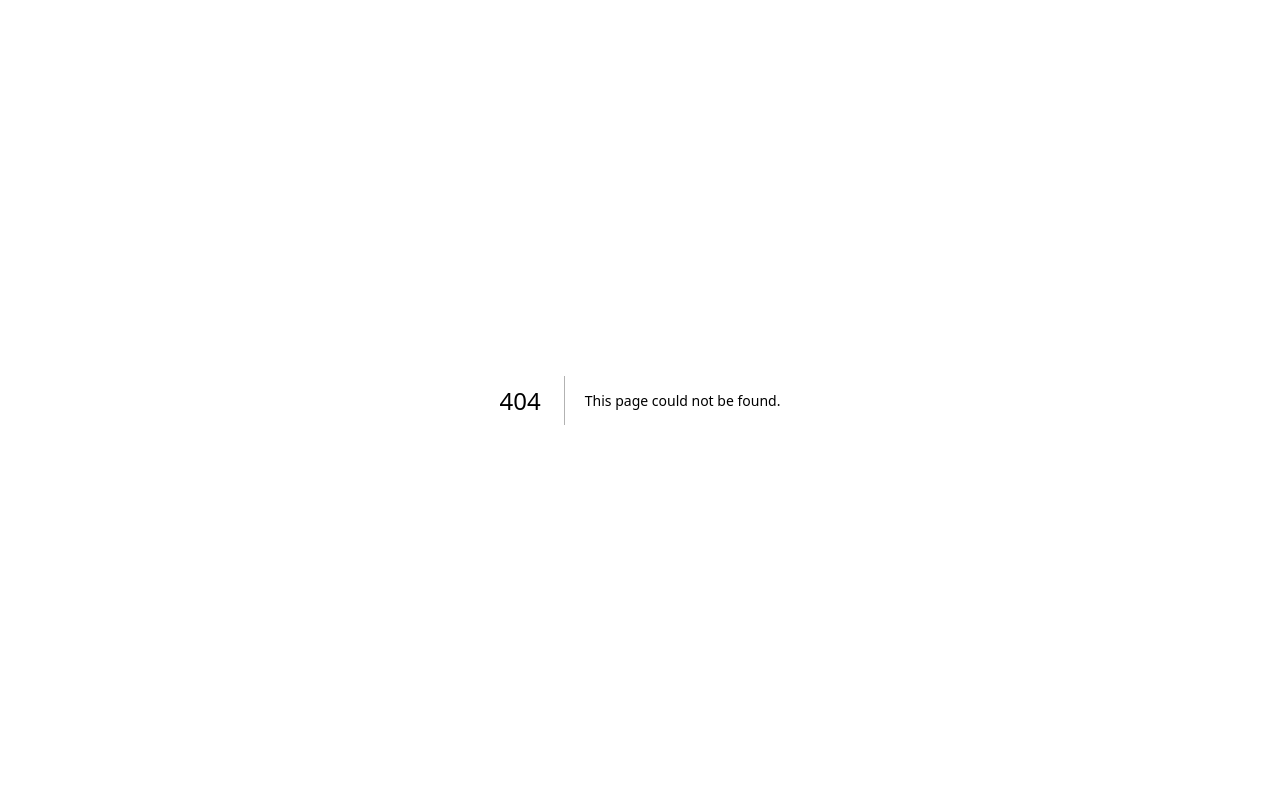
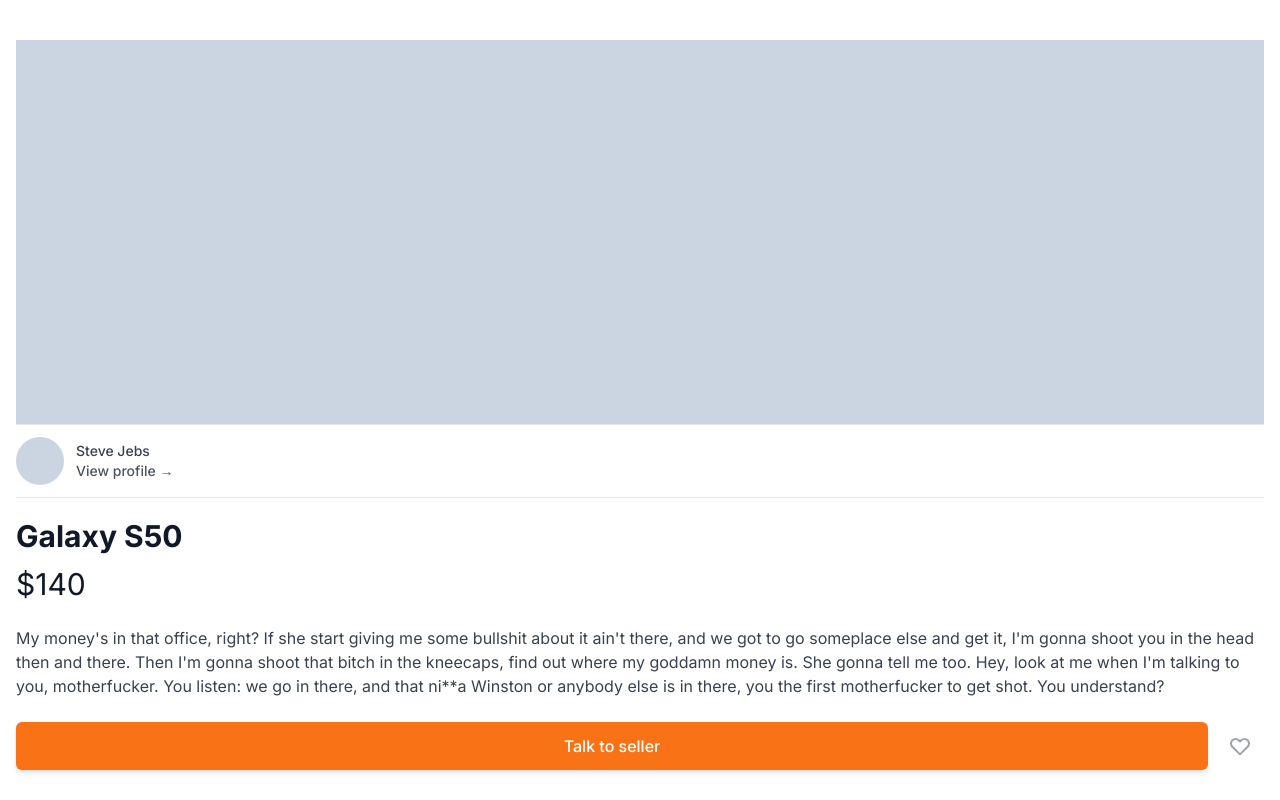
Before and after one commit to boyeonihn/carrot-market-app, a Next.js app: page /items/1 in a window 1280 px wide. Before the commit this address had no page. Shown: the top 800 px of the page. Built offline with nearby package versions, Linux system fonts and the light colour scheme.

Commit message:
feat: create items/id and apply styling

```diff
--- /dev/null
+++ b/app/items/[id]/page.tsx
@@ -0,0 +1,68 @@
+const ItemDetail = () => {
+  return (
+    <main className="px-4 py-10">
+      <section className="mb-8">
+        <div className="h-96 bg-slate-300" />
+        <div className="flex cursor-pointer py-3 border-t border-b items-center space-x-3">
+          <div className="w-12 h-12 rounded-full bg-slate-300" />
+          <div>
+            <p className="text-sm font-medium text-gray-700">Steve Jebs</p>
+            <p className="text-sm font-medium text-gray-600">
+              View profile &rarr;
+            </p>
+          </div>
+        </div>
+        <div className="mt-5">
+          <h1 className="text-3xl font-bold text-gray-900">Galaxy S50</h1>
+          <span className="block text-3xl mt-3 text-gray-900">$140</span>
+          <p className="text-base my-6 text-gray-700">
+            My money&apos;s in that office, right? If she start giving me some
+            bullshit about it ain&apos;t there, and we got to go someplace else
+            and get it, I&apos;m gonna shoot you in the head then and there.
+            Then I&apos;m gonna shoot that bitch in the kneecaps, find out where
+            my goddamn money is. She gonna tell me too. Hey, look at me when
+            I&apos;m talking to you, motherfucker. You listen: we go in there,
+            and that ni**a Winston or anybody else is in there, you the first
+            motherfucker to get shot. You understand?
+          </p>
+          <div className="flex items-center justify-between space-x-2">
+            <button className="flex-1 bg-orange-500 text-white py-3 rounded-md shadow-md font-medium hover:bg-orange-600 focus:outline-none focus:ring-2 focus:ring-offset-2 focus:ring-orange-500">
+              Talk to seller
+            </button>
+            <button className="p-3 flex items-center justify-center text-gray-400 hover:bg-gray-100 rounded-md hover:text-gray-500">
+              <svg
+                className="h-6 w-6 "
+                xmlns="http://www.w3.org/2000/svg"
+                fill="none"
+                viewBox="0 0 24 24"
+                stroke="currentColor"
+                aria-hidden="true"
+              >
+                <path
+                  strokeLinecap="round"
+                  strokeLinejoin="round"
+                  strokeWidth="2"
+                  d="M4.318 6.318a4.5 4.5 0 000 6.364L12 20.364l7.682-7.682a4.5 4.5 0 00-6.364-6.364L12 7.636l-1.318-1.318a4.5 4.5 0 00-6.364 0z"
+                />
+              </svg>
+            </button>
+          </div>
+        </div>
+      </section>
+      <section>
+        <h2 className="text-2xl font-bold text-gray-900">Similar items</h2>
+        <div className="mt-6 grid grid-cols-2 gap-4">
+          {[1, 2, 3, 4, 5, 6].map((_, i) => (
+            <div key={i}>
+              <div className="h-56 mb-4 w-full bg-slate-300" />
+              <h3 className="text-gray-700 -mb-1">Galaxy S60</h3>
+              <span className="text-xs font-medium text-gray-900">$6</span>
+            </div>
+          ))}
+        </div>
+      </section>
+    </main>
+  );
+};
+
+export default ItemDetail;
```
